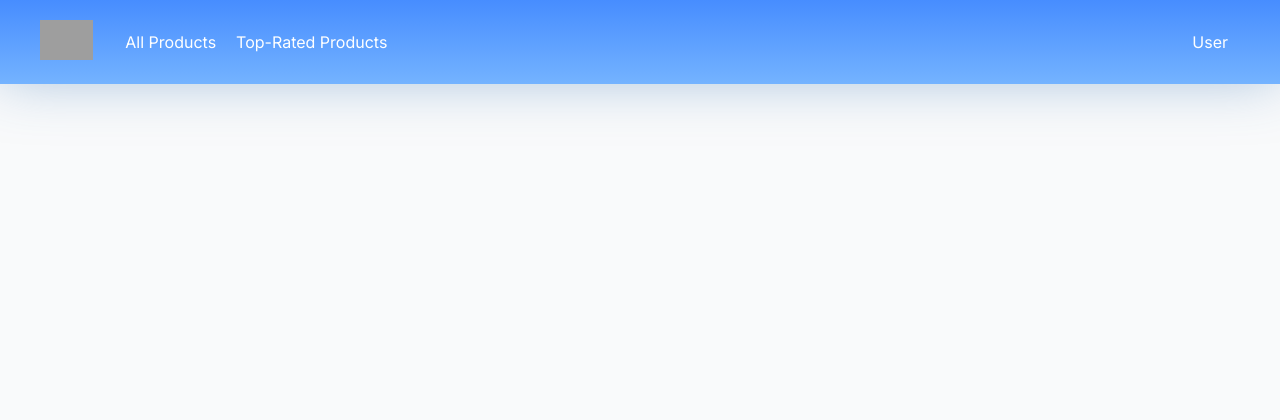
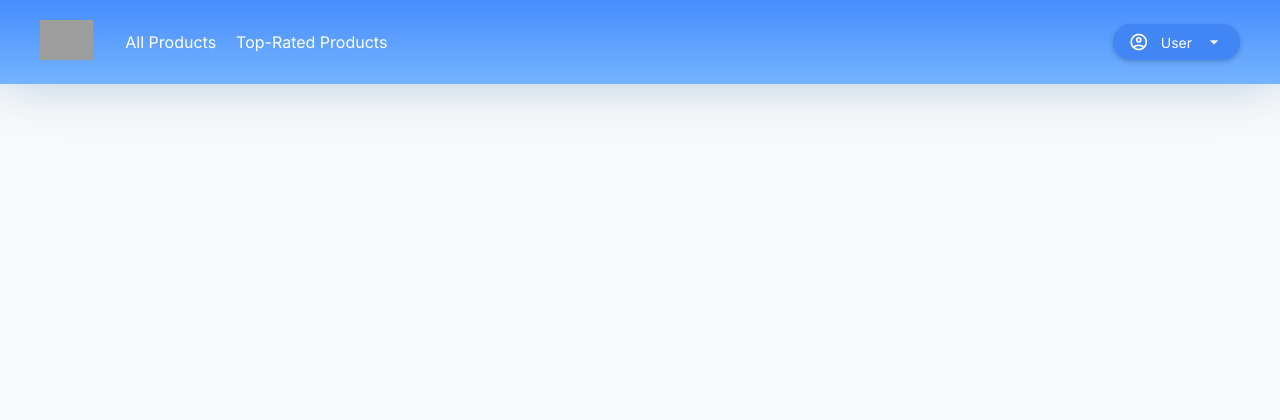
Before and after one commit to u23608821/COS221_Assignment_5, a PHP site: page /html/view.html in a window 1280 px wide. Shown: the top 420 px of the page. Run offline with PHP 8.4, Linux system fonts and the light colour scheme; grey boxes are pictures that could not be loaded.

Commit message:
Update View

```diff
--- a/src/public/html/view.html
+++ b/src/public/html/view.html
@@ -6,7 +6,7 @@
   <title>View Page</title>
   <link href="https://fonts.googleapis.com/css2?family=Inter:wght@400;600&display=swap" rel="stylesheet" />
   <link href="https://fonts.googleapis.com/css2?family=Material+Symbols+Outlined" rel="stylesheet" />
-  <link href="../view.css" rel="stylesheet">
+  <link href="../styles/view.css" rel="stylesheet">
 </head>
 <body class="light">
   <nav class="navbar">
@@ -23,14 +23,20 @@
       </div>
       <div class="nav-actions">
 
-        <div class="dropdown">
-          <button class="btn-user dropdown-toggle" id="accountBtn" aria-haspopup="true" aria-expanded="false">User</button>
-          <div class="dropdown-menu" id="accountMenu" aria-label="Account options">
-            <a href="/my_details.html"><span>My Details</span></a>
-            <a href="/my_reviews.html"><span>My Reviews</span></a>
-            <a href="/my_watchlist.html"><span>My Watchlist</span></a>
-            <div class="dropdown-divider"></div>
-            <a href="/login.php" class="signout"><span>Sign Out</span></a>
+        <div class="nav-actions">
+          <div class="dropdown">
+            <button class="btn-user dropdown-toggle" id="accountBtn" aria-haspopup="true" aria-expanded="false">
+              <span class="material-symbols-outlined user-icon">account_circle</span>
+              <span class="user-text">User</span>
+              <span class="material-symbols-outlined arrow-icon">arrow_drop_down</span>
+            </button>
+            <div class="dropdown-menu" id="accountMenu" aria-label="Account options">
+              <a href="../html/my_details.html"><span>My Details</span></a>
+              <a href="../html/my_reviews.html"><span>My Reviews</span></a>
+              <a href="/my_watchlist.html"><span>My Watchlist</span></a>
+              <div class="dropdown-divider"></div>
+              <a href="../html/login.php" class="signout"><span>Sign Out</span></a>
+            </div>
           </div>
         </div>
       </div>
@@ -50,7 +56,7 @@
     </div>
   </footer>
 
-  <script src="../global.js"></script>
+  <script src="../scripts/global.js"></script>
 
 </body>
 </html>
--- a/src/public/styles/view.css
+++ b/src/public/styles/view.css
@@ -315,3 +315,37 @@
 
       color: var(--text-light)
     }
+
+    .btn-user {
+  display: flex;
+  align-items: center;
+  gap: 8px;
+  padding: 8px 16px;
+  background-color: #4285f4;
+  color: white;
+  border: none;
+  border-radius: 24px;
+  font-family: 'Inter', sans-serif;
+  font-weight: 500;
+  font-size: 14px;
+  cursor: pointer;
+  box-shadow: 0 2px 5px rgba(0, 0, 0, 0.2);
+  transition: all 0.3s ease;
+}
+
+.btn-user:hover {
+  background-color: #3367d6;
+  box-shadow: 0 4px 8px rgba(0, 0, 0, 0.2);
+}
+
+.user-icon {
+  font-size: 20px;
+}
+
+.arrow-icon {
+  font-size: 20px;
+}
+
+.user-text {
+  margin: 0 4px;
+}
```
